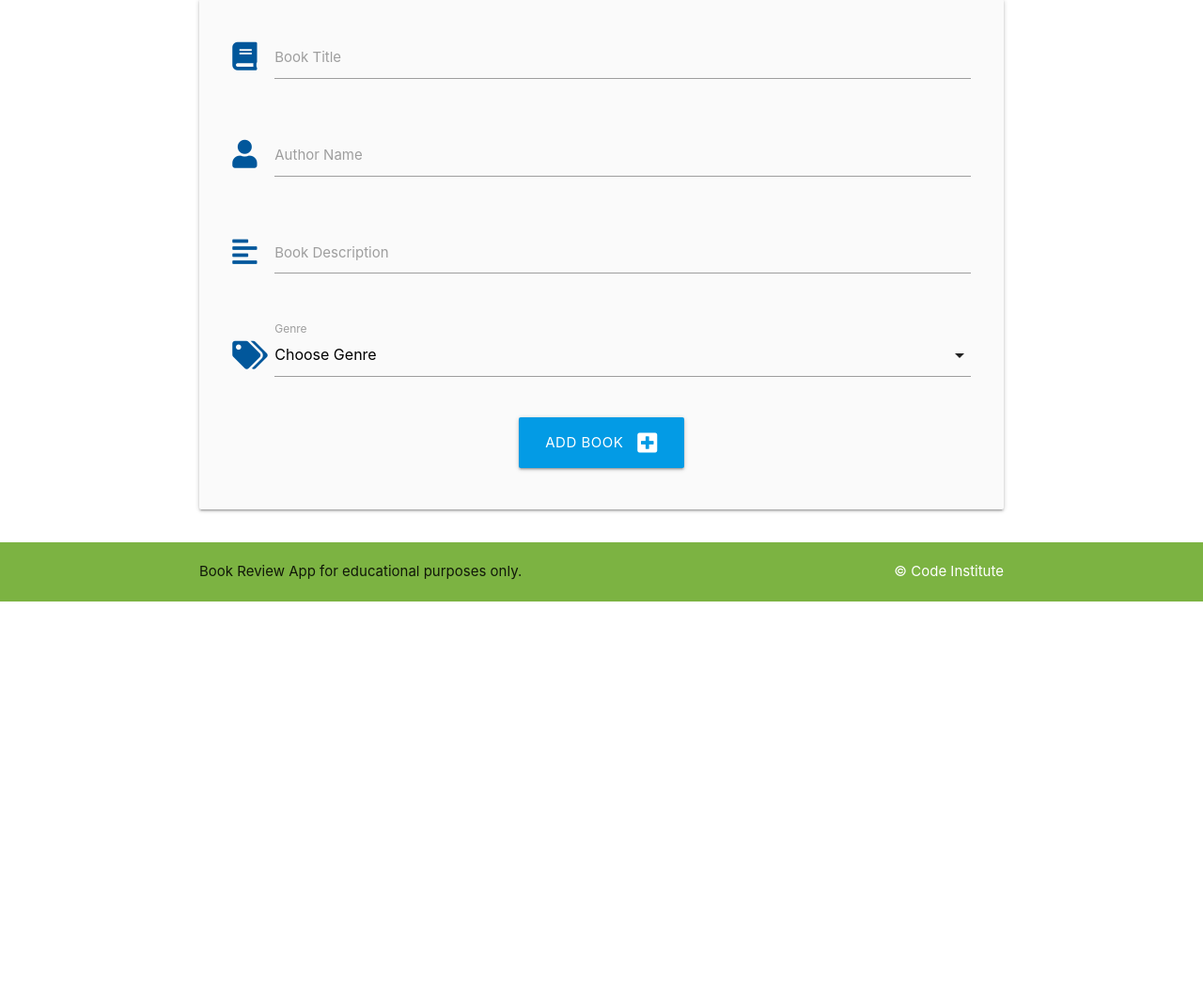
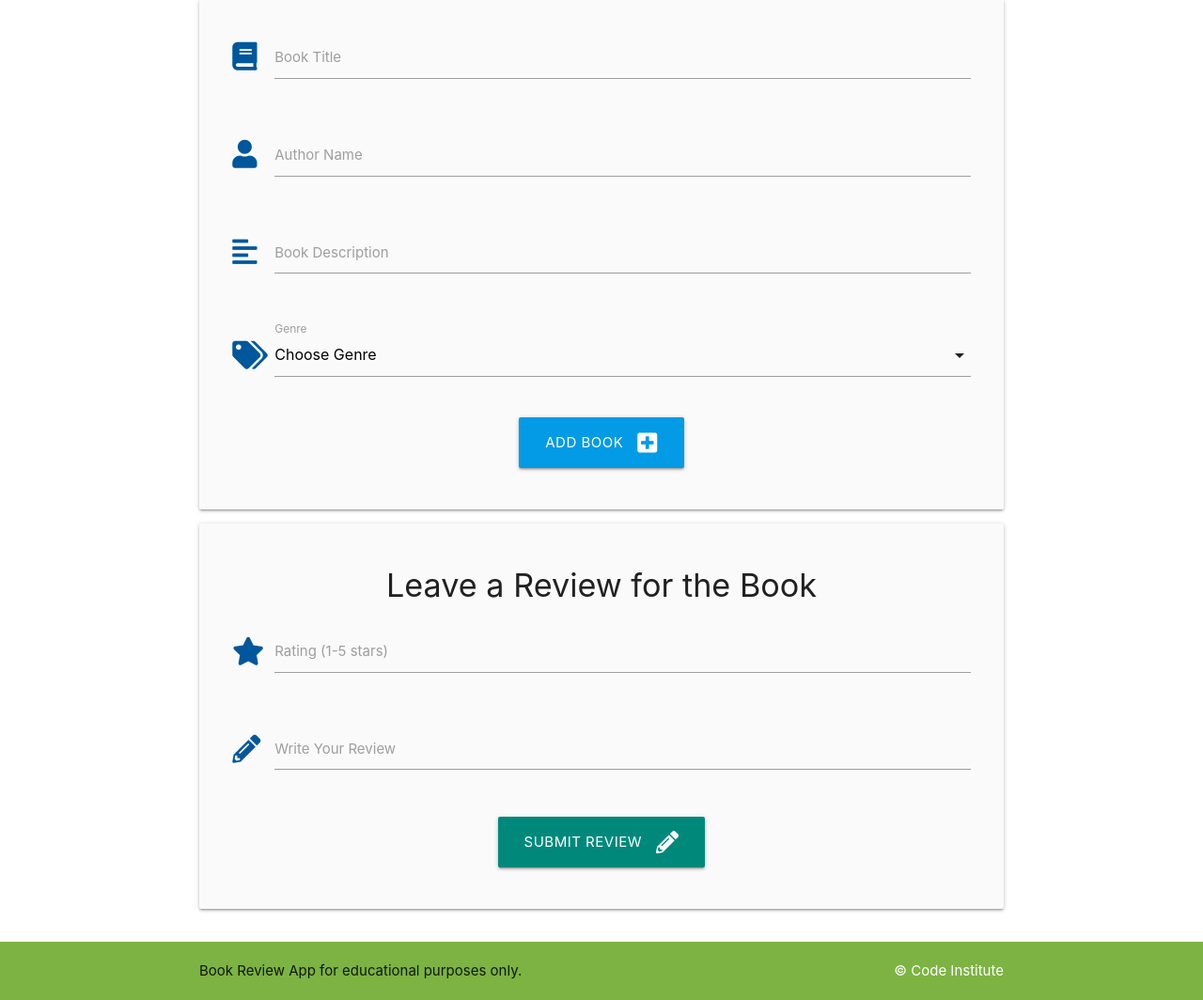
Before and after one commit to Ramil96/book-application, a Flask app: page /add_book in a window 1280 px wide. Shown: the part 180-1244 px from the top of the page at 94% size. Before the commit the page ends 820 px from the top, so only its background shows below. Run offline with Flask 3, Linux system fonts and the light colour scheme; data that the repository does not hold is empty.

Commit message:
crud functionality

```diff
--- a/taskmanager/routes.py
+++ b/taskmanager/routes.py
@@ -1,37 +1,14 @@
 from flask import render_template, request, redirect, url_for, flash
 from taskmanager import app, db
-from taskmanager.models import Genre, Book, Review  # Import models from models.py
+from taskmanager.models import Genre, Book, Review
 
-@app.route('/')
+# Home Page
+@app.route("/")
 def home():
-    sort = request.args.get('sort', '')
+    books = Book.query.order_by(Book.title).all()
+    return render_template("books.html", books=books)
 
-    # Get all books and their reviews
-    books_query = Book.query.options(db.joinedload(Book.genre), db.joinedload(Book.reviews))
-
-    # Apply sorting
-    if sort == 'most_rated':
-        # Sort by number of reviews (most reviews)
-        books_query = books_query.outerjoin(Review).group_by(Book.id).order_by(db.func.count(Review.id).desc())
-    elif sort == 'highest_rated':
-        # Sort by average rating
-        books_query = db.session.query(Book, db.func.avg(Review.rating).label('average_rating')) \
-            .join(Review, Book.id == Review.book_id) \
-            .group_by(Book.id) \
-            .order_by(db.func.avg(Review.rating).desc())
-    elif sort == 'alphabetical':
-        # Sort alphabetically
-        books_query = books_query.order_by(Book.title.asc())
-
-    # Get the books after sorting
-    if sort == 'highest_rated':
-        books = books_query.all()  # This returns tuples (book, average_rating)
-    else:
-        books = books_query.all()
-
-    return render_template('books.html', books=books, sort=sort)
-
-
+# Genres
 @app.route("/genres")
 def genres():
     genres = Genre.query.order_by(Genre.genre_name).all()
@@ -41,19 +18,28 @@ def genres():
 def add_genre():
     if request.method == "POST":
         genre_name = request.form.get("genre_name")
-        genre = Genre(genre_name=genre_name)
-        db.session.add(genre)
-        db.session.commit()
-        return redirect(url_for("genres"))
+        if not genre_name:
+            flash("Genre name is required!", "error")
+        else:
+            genre = Genre(genre_name=genre_name)
+            db.session.add(genre)
+            db.session.commit()
+            flash("Genre added successfully!", "success")
+            return redirect(url_for("genres"))
     return render_template("add_genre.html")
 
 @app.route("/edit_genre/<int:genre_id>", methods=["GET", "POST"])
 def edit_genre(genre_id):
     genre = Genre.query.get_or_404(genre_id)
     if request.method == "POST":
-        genre.genre_name = request.form.get("genre_name")
-        db.session.commit()
-        return redirect(url_for("genres"))
+        genre_name = request.form.get("genre_name")
+        if not genre_name:
+            flash("Genre name cannot be empty!", "error")
+        else:
+            genre.genre_name = genre_name
+            db.session.commit()
+            flash("Genre updated successfully!", "success")
+            return redirect(url_for("genres"))
     return render_template("edit_genre.html", genre=genre)
 
 @app.route("/delete_genre/<int:genre_id>", methods=["POST"])
@@ -61,8 +47,10 @@ def delete_genre(genre_id):
     genre = Genre.query.get_or_404(genre_id)
     db.session.delete(genre)
     db.session.commit()
+    flash("Genre deleted successfully!", "success")
     return redirect(url_for("genres"))
 
+# Books
 @app.route("/add_book", methods=["GET", "POST"])
 def add_book():
     if request.method == "POST":
@@ -71,16 +59,19 @@ def add_book():
         book_description = request.form.get("book_description")
         genre_id = request.form.get("genre_id")
 
-        book = Book(
-            title=book_title,
-            author=author_name,
-            description=book_description,
-            genre_id=genre_id
-        )
-        db.session.add(book)
-        db.session.commit()
-
-        return redirect(url_for("home"))
+        if not book_title or not genre_id:
+            flash("Book title and genre are required!", "error")
+        else:
+            book = Book(
+                title=book_title,
+                author=author_name,
+                description=book_description,
+                genre_id=genre_id
+            )
+            db.session.add(book)
+            db.session.commit()
+            flash("Book added successfully!", "success")
+            return redirect(url_for("home"))
 
     genres = Genre.query.order_by(Genre.genre_name).all()
     return render_template("add_book.html", genres=genres)
@@ -89,10 +80,16 @@ def add_book():
 def edit_book(book_id):
     book = Book.query.get_or_404(book_id)
     if request.method == "POST":
-        book.title = request.form.get("title")
-        book.genre_id = request.form.get("genre_id")
-        db.session.commit()
-        return redirect(url_for("home"))
+        book_title = request.form.get("title")
+        genre_id = request.form.get("genre_id")
+        if not book_title or not genre_id:
+            flash("Book title and genre cannot be empty!", "error")
+        else:
+            book.title = book_title
+            book.genre_id = genre_id
+            db.session.commit()
+            flash("Book updated successfully!", "success")
+            return redirect(url_for("home"))
     genres = Genre.query.order_by(Genre.genre_name).all()
     return render_template("edit_book.html", book=book, genres=genres)
 
@@ -101,47 +98,80 @@ def delete_book(book_id):
     book = Book.query.get_or_404(book_id)
     db.session.delete(book)
     db.session.commit()
+    flash("Book deleted successfully!", "success")
     return redirect(url_for("home"))
 
+# Reviews
 @app.route("/reviews", methods=["GET", "POST"])
 def reviews():
-    genre_id = request.args.get("genre_id")
-    genres = Genre.query.order_by(Genre.genre_name).all()
-    books = Book.query.order_by(Book.title).all()
-
+    books = Book.query.all()  # Fetch all books from the database
+    reviews = Review.query.all()  # Fetch all reviews from the database
+    return render_template("reviews.html", books=books, reviews=reviews)
+    genre_id = request.args.get("genre_id", None)
     if genre_id:
         reviews = Review.query.join(Book).filter(Book.genre_id == genre_id).all()
     else:
-        reviews = Review.query.order_by(Review.id).all()
+        reviews = Review.query.all()
+    genres = Genre.query.order_by(Genre.genre_name).all()
+    return render_template("reviews.html", reviews=reviews, genres=genres)
 
-    return render_template("reviews.html", reviews=reviews, genres=genres, books=books)
+@app.route('/add_review', methods=['POST'])
+def add_review():
+    book_id = request.form.get('book_id')  # Get book_id from the form
+    rating = request.form.get('rating')
+    review_text = request.form.get('review_text')
 
-@app.route("/add_review", methods=["POST"])
-def add_review():
-    book_id = request.form.get("book_id")
-    rating = request.form.get("rating")
-    review_text = request.form.get("review_text")
+    if not book_id or not rating or not review_text:
+        flash("All fields are required!", "error")
+        return redirect(url_for('reviews'))
 
-    # Ensure all values are provided
-    if not book_id or not rating or not review_text:
-        flash("All fields are required to submit a review.")
-        return redirect(url_for("reviews"))
+    # Save the review to the database
+    book = Book.query.get(book_id)
+    if not book:
+        flash("Book not found!", "error")
+        return redirect(url_for('reviews'))
 
-    # Add the review to the database
-    new_review = Review(book_id=book_id, rating=rating, review_text=review_text)
-    db.session.add(new_review)
+    review = Review(book_id=book_id, rating=rating, review_text=review_text)
+    db.session.add(review)
     db.session.commit()
+    flash("Review added successfully!", "success")
+    return redirect(url_for('reviews'))
 
-    flash("Review added successfully!")
-    return redirect(url_for("reviews"))
 
 @app.route("/book/<int:book_id>")
 def book_detail(book_id):
     book = Book.query.get_or_404(book_id)
-    reviews = Review.query.filter_by(book_id=book_id).all()  # Fetch reviews for the specific book
+    reviews = Review.query.filter_by(book_id=book_id).all()
     return render_template("book_detail.html", book=book, reviews=reviews)
 
-@app.route("/genre/<int:genre_id>")
+@app.route("/edit_review/<int:review_id>", methods=["GET", "POST"])
+def edit_review(review_id):
+    review = Review.query.get_or_404(review_id)
+    if request.method == "POST":
+        review_text = request.form.get("review_text")
+        rating = request.form.get("rating")
+        if not review_text or not rating:
+            flash("Review text and rating cannot be empty!", "error")
+        else:
+            review.review_text = review_text
+            review.rating = rating
+            db.session.commit()
+            flash("Review updated successfully!", "success")
+            return redirect(url_for("book_detail", book_id=review.book_id))
+    return render_template("edit_review.html", review=review)
+
+@app.route("/delete_review/<int:review_id>", methods=["POST"])
+def delete_review(review_id):
+    review = Review.query.get_or_404(review_id)
+    book_id = review.book_id
+    db.session.delete(review)
+    db.session.commit()
+    flash("Review deleted successfully!", "success")
+    return redirect(url_for("book_detail", book_id=book_id))
+
+
+@app.route("/genres/<int:genre_id>")
 def genre_books(genre_id):
     genre = Genre.query.get_or_404(genre_id)
-    return render_template("genre_books.html", genre=genre)
+    books = Book.query.filter_by(genre_id=genre_id).order_by(Book.title).all()
+    return render_template("genre_books.html", genre=genre, books=books)
--- a/taskmanager/templates/add_book.html
+++ b/taskmanager/templates/add_book.html
@@ -47,11 +47,44 @@
             </div>
         </div>
 
-        <!-- Submit Button -->
+        <!-- Submit Button for Adding Book -->
         <div class="row">
             <div class="col s12 center-align">
                 <button type="submit" class="btn-large light-blue darken-1">
                     Add Book <i class="fas fa-plus-square right"></i>
+                </button>
+            </div>
+        </div>
+    </form>
+</div>
+
+<!-- Review Form Section -->
+<div class="row card-panel grey lighten-5">
+    <h4 class="center-align">Leave a Review for the Book</h4>
+    <form method="POST" action="{{ url_for('add_book') }}" class="col s12">
+        <!-- Rating Field -->
+        <div class="row">
+            <div class="input-field col s12">
+                <i class="fas fa-star prefix light-blue-text text-darken-4"></i>
+                <input id="rating" name="rating" type="number" min="1" max="5" class="validate" required>
+                <label for="rating">Rating (1-5 stars)</label>
+            </div>
+        </div>
+
+        <!-- Review Text Field -->
+        <div class="row">
+            <div class="input-field col s12">
+                <i class="fas fa-pencil-alt prefix light-blue-text text-darken-4"></i>
+                <textarea id="review_text" name="review_text" class="materialize-textarea" required></textarea>
+                <label for="review_text">Write Your Review</label>
+            </div>
+        </div>
+
+        <!-- Submit Button for Review -->
+        <div class="row">
+            <div class="col s12 center-align">
+                <button type="submit" class="btn-large teal darken-1">
+                    Submit Review <i class="fas fa-pencil-alt right"></i>
                 </button>
             </div>
         </div>
--- a/taskmanager/templates/genres.html
+++ b/taskmanager/templates/genres.html
@@ -16,7 +16,7 @@
               <!-- Genre Name Link -->
               <a href="{{ url_for('genre_books', genre_id=genre.id) }}" style="font-size: 1.8rem; font-weight: bold; color: #00796b; text-transform: capitalize; text-decoration: none;">
                 {{ genre.genre_name }}
-              </a>
+            </a>
             </div>
             <div class="card-action" style="padding: 10px; background-color: #fafafa; border-top: 1px solid #e0e0e0; text-align: center;">
               <a href="{{ url_for('genre_books', genre_id=genre.id) }}" class="waves-effect waves-light btn teal lighten-2" style="width: 100%; border-radius: 5px;">View Books</a>
```
Also changed, not shown: taskmanager/templates/edit_review.html (added, +18 -0 lines), taskmanager/templates/reviews.html (+17 -4 lines), 1 other file.
